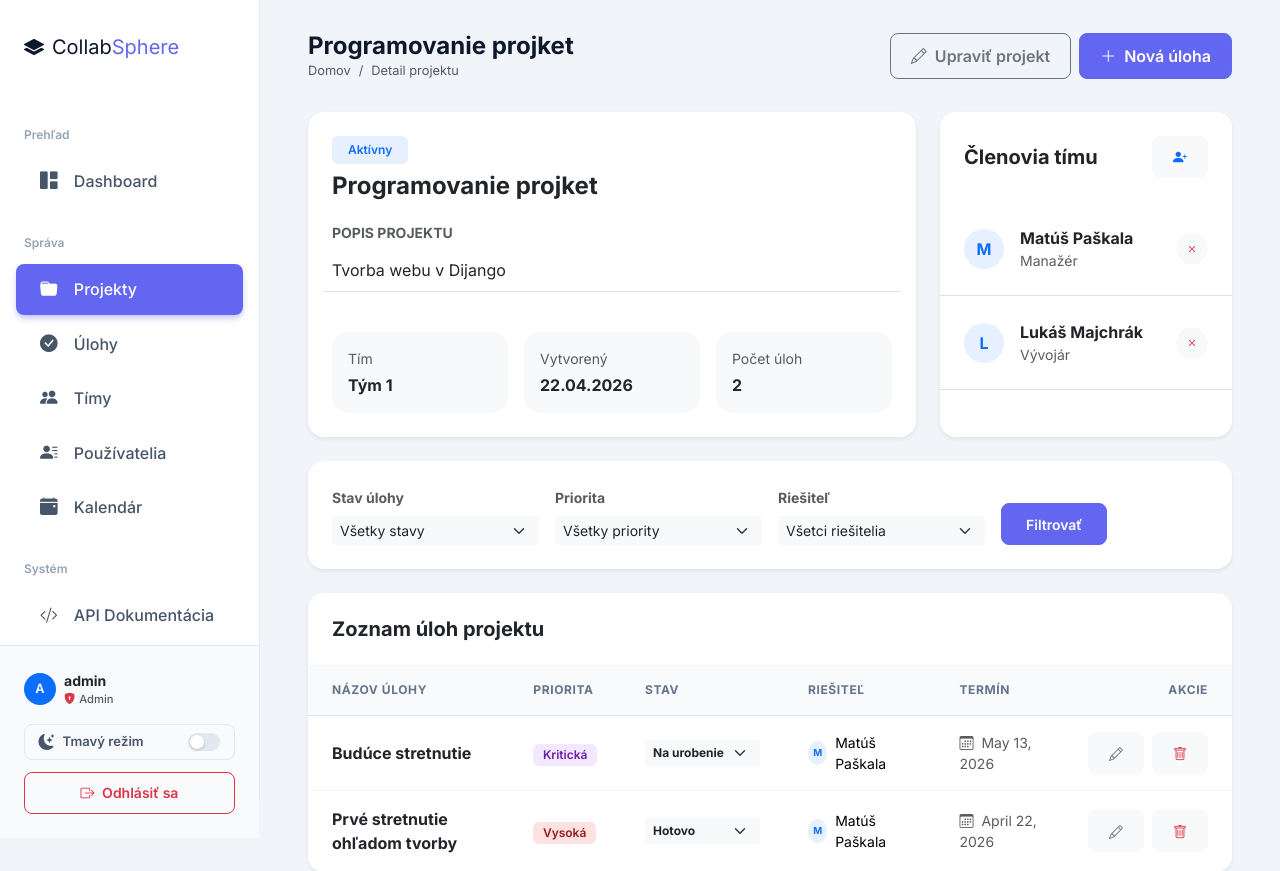
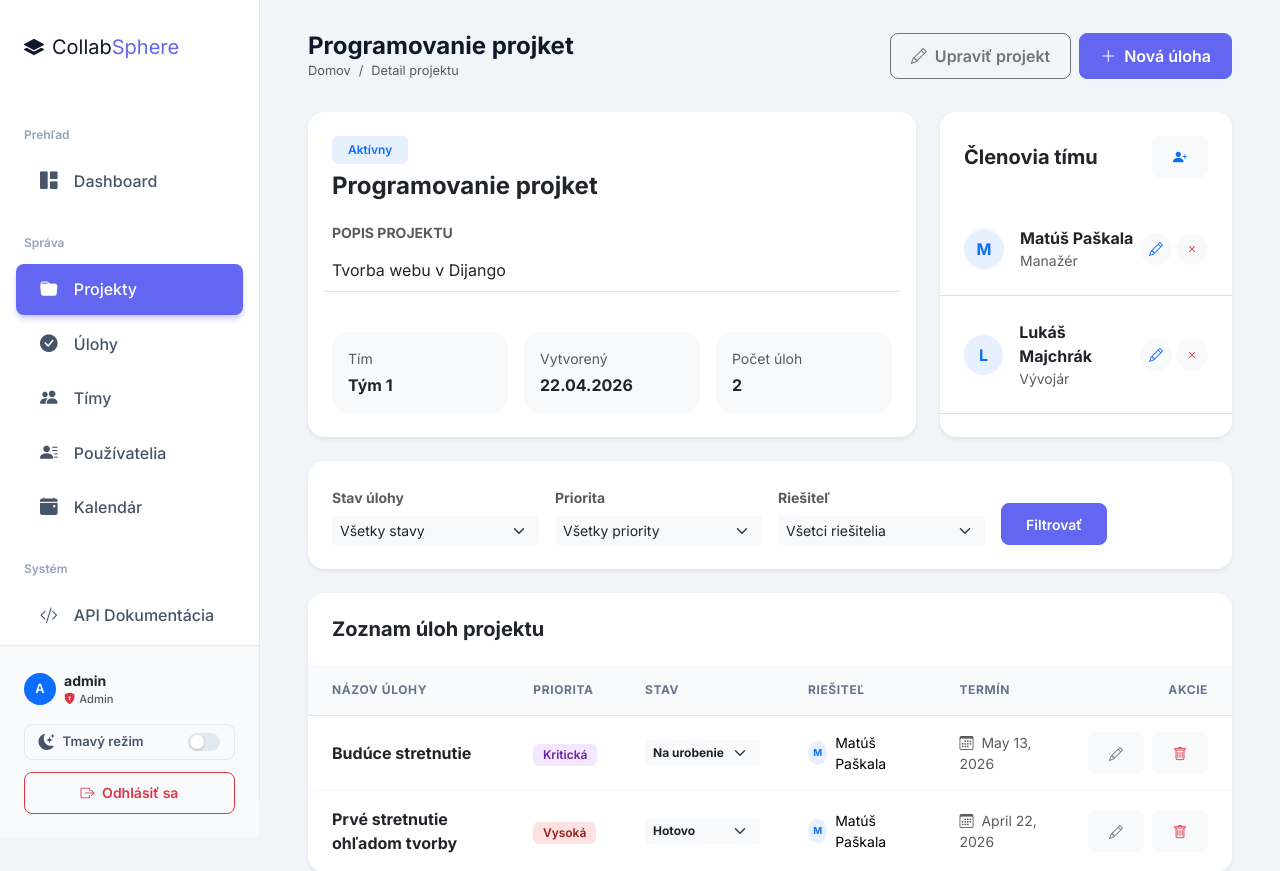
Before and after one commit to SLOVAKIA-ENTITI/CollabSphere_Final, a Django app: page /projects/1/ in a window 1280 px wide. Shown: the top 871 px of the page. Run offline with Django 4.2, Linux system fonts and the light colour scheme; a user stored in the database is signed in; data comes from the database, SQL or seed files in the repository; some libraries are stand-ins or nearby versions.

Commit message:
Update project_detail.html

```diff
--- a/collabsphere/templates/projects/project_detail.html
+++ b/collabsphere/templates/projects/project_detail.html
@@ -86,13 +86,19 @@
                                 <div class="small text-muted">{{ m.get_role_display }}</div>
                             </div>
                         </div>
+
                         {% if is_manager %}
+                        <div class="d-flex gap-1">
+                            <a href="{% url 'user_edit' m.user.pk %}?next={{ request.path }}" class="btn btn-sm btn-light text-primary rounded-circle" style="width: 32px; height: 32px; padding: 0; display: inline-flex; align-items: center; justify-content: center;" title="Upraviť rolu člena">
+                                <i class="bi bi-pencil"></i>
+                            </a>
                             <form method="post" action="{% url 'membership_remove' project.pk m.user.pk %}" onsubmit="return confirm('Naozaj chcete odstrániť tohto člena z projektu?')">
                                 {% csrf_token %}
                                 <button class="btn btn-sm btn-light text-danger rounded-circle" style="width: 32px; height: 32px; padding: 0;">
                                     <i class="bi bi-x"></i>
                                 </button>
                             </form>
+                        </div>
                         {% endif %}
                     </div>
                     {% empty %}
```
Lines whose indentation alone changed are shown as unchanged.
